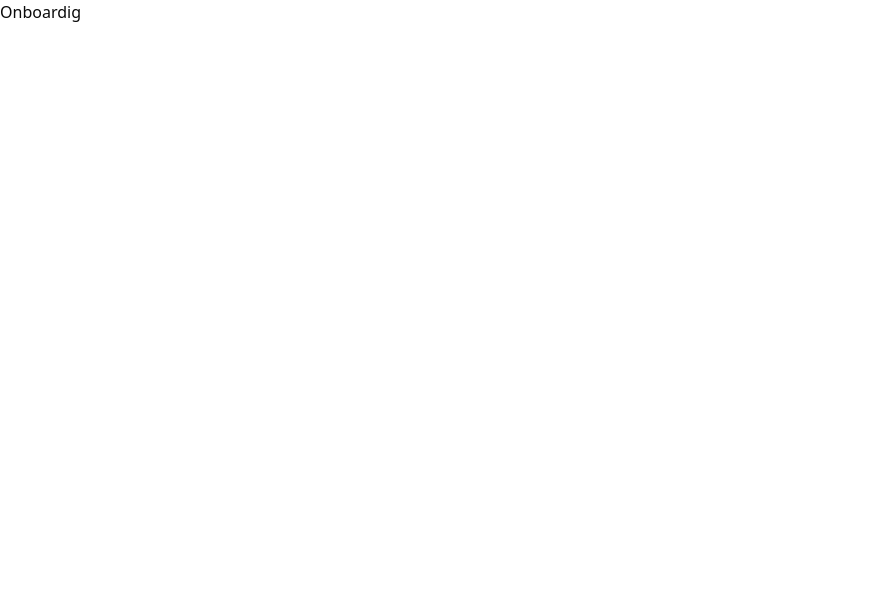
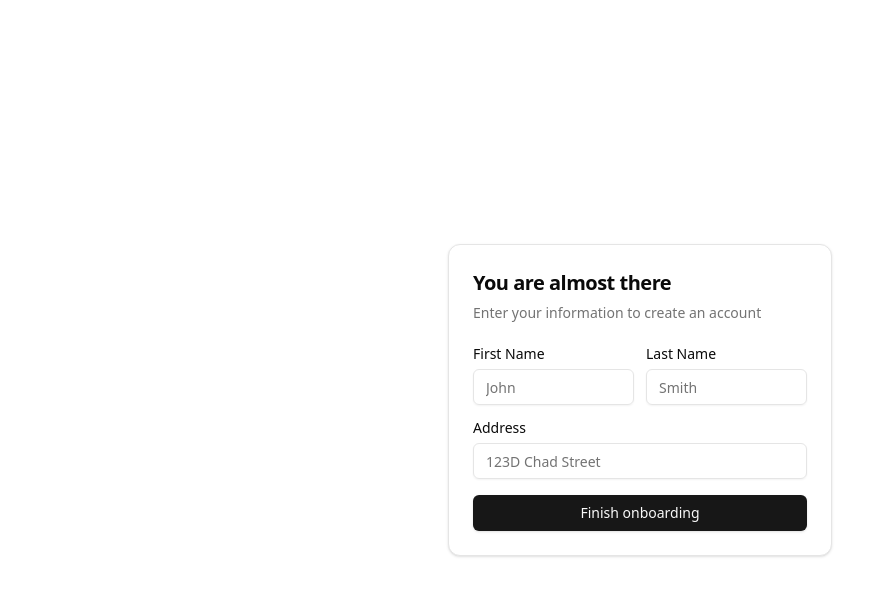
Before and after one commit to Vivahjah/Full-stack-Invoice-app, a Next.js app: page /onboarding in a window 1280 px wide. Shown: the top 596 px of the page, without its empty margins (0-894 px from the left). Built offline with nearby package versions, Linux system fonts and the light colour scheme.

Commit message:
created onboarding page

```diff
--- /dev/null
+++ b/app/actions.tsx
@@ -0,0 +1,16 @@
+"use server";
+
+import { requiredUser } from "./utils/hooks";
+import { parseWithZod } from "@conform-to/zod"
+import { onboardingSchema } from "./utils/zodSchema";
+
+export async function onboardUser(formData: FormData) {
+    await requiredUser();
+
+    const submission = parseWithZod(formData, {
+        schema: onboardingSchema,
+    })
+
+
+
+}
--- a/app/components/SubmitButton.tsx
+++ b/app/components/SubmitButton.tsx
@@ -3,14 +3,18 @@ import { Button } from '@/components/ui/button'
 import { Loader2 } from 'lucide-react'
 import { useFormStatus } from 'react-dom'
 
-const SubmitButton = () => {
+type AppProps = {
+    text: string;
+}
+
+const SubmitButton = ({ text }: AppProps) => {
     const { pending } = useFormStatus()
     return (
         <>
             {pending ? (
                 <Button className='w-full cursor-not-allowed' disabled> <Loader2 className='size-4 mr-2 animate-spin ' /> Please wait...</Button>
             ) : (
-                <Button type='submit' className='w-full'>Submit</Button>
+                <Button type='submit' className='w-full'>{text}</Button>
             )}
         </>
     )
--- a/app/login/page.tsx
+++ b/app/login/page.tsx
@@ -30,7 +30,7 @@ export default async function Login() {
                             {/* Imput should have name, type propertiy to work */}
                             <Input name="email" type="email" required placeholder="Hello@hello.com" />
                         </div>
-                        <SubmitButton />
+                        <SubmitButton text="Submit" />
                     </form>
                 </CardContent>
 
--- a/app/onboarding/page.tsx
+++ b/app/onboarding/page.tsx
@@ -1,5 +1,37 @@
-export default function OnboardingPage(){
-    return(
-        <div>Onboardig</div>
+import { Card, CardContent, CardDescription, CardHeader, CardTitle } from "@/components/ui/card";
+import { Input } from "@/components/ui/input";
+import { Label } from "@/components/ui/label";
+import SubmitButton from "../components/SubmitButton";
+
+export default function OnboardingPage() {
+    return (
+        <div className="min-h-screen w-screen flex items-center justify-center">
+            <Card className="max-w-sm mx-auto">
+                <CardHeader>
+                    <CardTitle className="text-xl">You are almost there</CardTitle>
+                    <CardDescription>Enter your information to create an account</CardDescription>
+                </CardHeader>
+                <CardContent>
+                    <form action="" className="flex flex-col gap-4"  >
+                        <div className="flex gap-3">
+                            <div className="flex flex-col gap-2">
+                                <Label>First Name</Label>
+                                <Input placeholder="John" />
+                            </div>
+                            <div className="flex flex-col gap-2">
+                                <Label>Last Name</Label>
+                                <Input placeholder="Smith" />
+                            </div>
+                        </div>
+                        <div className=" flex flex-col gap-2">
+                            <Label>Address</Label>
+                            <Input placeholder="123D Chad Street" />
+                        </div>
+                        <SubmitButton text="Finish onboarding" />
+
+                    </form>
+                </CardContent>
+            </Card>
+        </div>
     )
 }
--- /dev/null
+++ b/app/utils/zodSchema.tsx
@@ -0,0 +1,7 @@
+import { z } from "zod";
+
+export const onboardingSchema = z.object({
+    firstName: z.string().min(2, "First name is required"),
+    lastName: z.string().min(2, "Last name is required"),
+    address: z.string().min(2, "Address is required")
+})
--- a/package.json
+++ b/package.json
@@ -10,6 +10,8 @@
   },
   "dependencies": {
     "@auth/prisma-adapter": "^2.7.4",
+    "@conform-to/react": "^1.2.2",
+    "@conform-to/zod": "^1.2.2",
     "@prisma/client": "^6.0.1",
     "@radix-ui/react-dialog": "^1.1.3",
     "@radix-ui/react-dropdown-menu": "^2.1.3",
@@ -24,7 +26,8 @@
     "react": "19.0.0-rc-66855b96-20241106",
     "react-dom": "19.0.0-rc-66855b96-20241106",
     "tailwind-merge": "^2.5.5",
-    "tailwindcss-animate": "^1.0.7"
+    "tailwindcss-animate": "^1.0.7",
+    "zod": "^3.24.1"
   },
   "devDependencies": {
     "@types/node": "^20",
```
Also changed, not shown: 2 other files (tests, documents, lock files or other folders).
